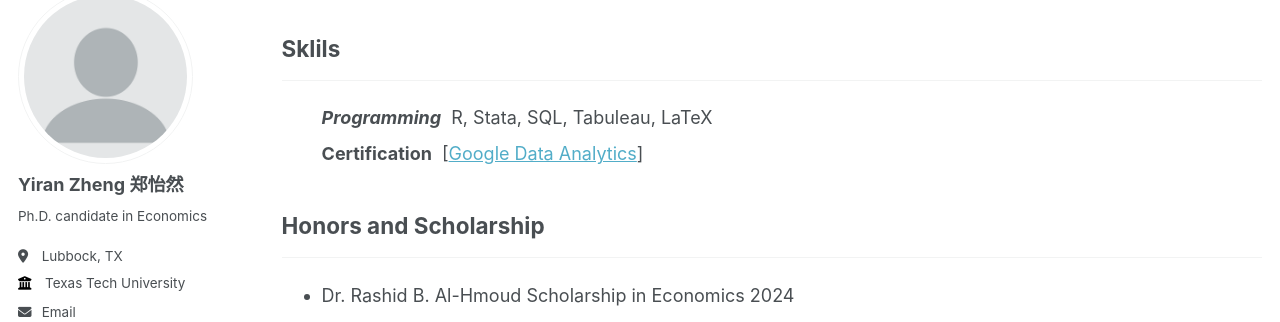
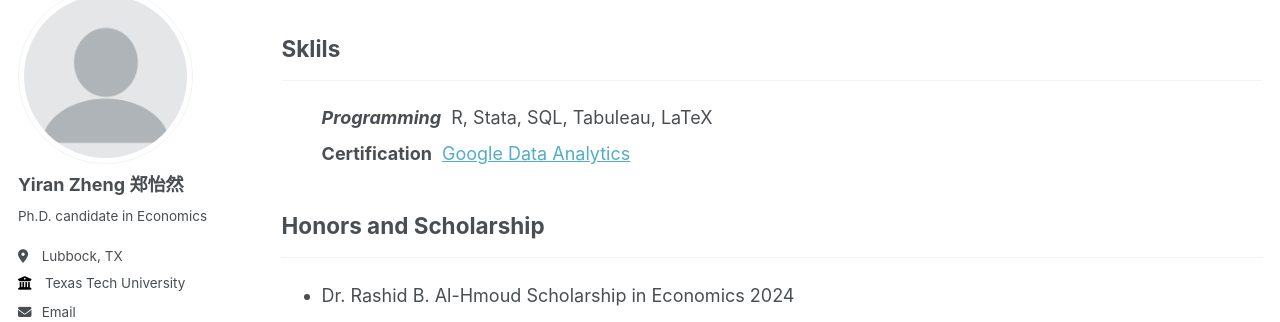
Before and after one commit to yiran-zheng/yiran-zheng.github.io, a Jekyll site: the page built from _pages/cv.md, in a window 1280 px wide and 900 px high, scrolled down 445 px. Shown: the part 117-439 px from the top of the window. Built offline with Jekyll 4.4.1, drawn with Linux system fonts in a browser that asks for light colours.

Commit message:
Update cv.md

```diff
--- a/_pages/cv.md
+++ b/_pages/cv.md
@@ -39,7 +39,7 @@ redirect_from:
   </li>
   <li>
     <strong>Certification</strong>
-      &nbsp;[<a href="https://coursera.org/share/6c74b543cd9f11dfeb9f3cb276fe61cd" target="_blank" rel="noopener noreferrer">Google Data Analytics</a>]
+      &nbsp;<a href="https://coursera.org/share/6c74b543cd9f11dfeb9f3cb276fe61cd" target="_blank" rel="noopener noreferrer">Google Data Analytics</a>
   </li>
 </ul>
 
```
